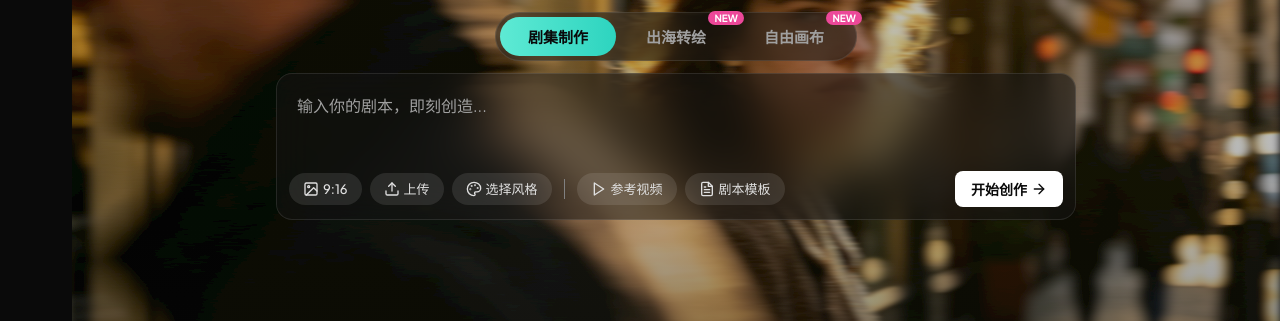
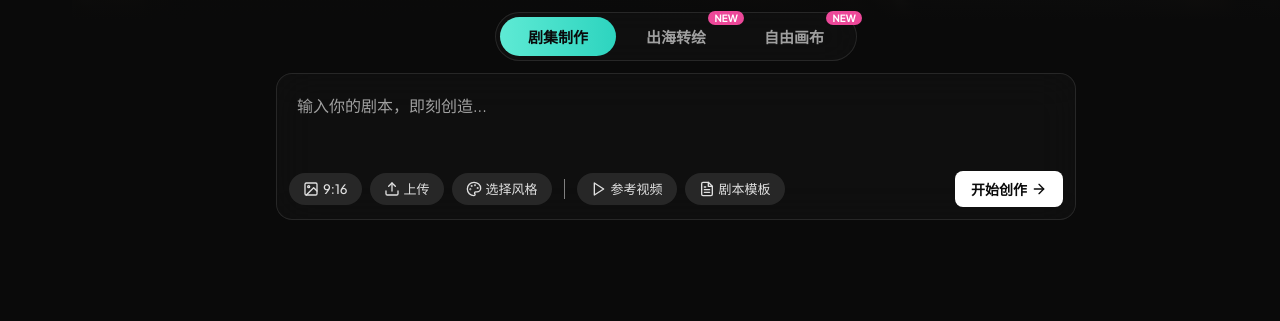
Before and after one commit to Cynthia-cym/lumenflow-redesign, a plain HTML site: page index-bg-option2.html in a window 1280 px wide. Shown: the part 252-573 px from the top of the page. Drawn offline with Linux system fonts and the light colour scheme.

Commit message:
fix: 遮罩层上移到-50vh，LumenShow区域纯黑背景

```diff
--- a/index-bg-option2.html
+++ b/index-bg-option2.html
@@ -49,7 +49,7 @@ body {
 }
 body::before {
   content: '';
-  position: absolute; top: 0; left: 0; width: 100%; height: 120vh;
+  position: absolute; top: -50vh; left: 0; width: 100%; height: 120vh;
   background-image: url('assets/bg/expanded-bg-03.jpg');
   background-size: cover; background-position: 60% 63%;
   background-repeat: no-repeat;
@@ -58,8 +58,8 @@ body::before {
 }
 body::after {
   content: '';
-  position: absolute; top: 0; left: 0; width: 100%; height: 120vh;
-  background: linear-gradient(180deg, rgba(10,10,10,0.2) 0%, rgba(10,10,10,0.3) 50%, rgba(10,10,10,0.5) 65%, rgba(10,10,10,0.7) 80%, rgba(10,10,10,0.9) 90%, var(--neutral-950) 100%);
+  position: absolute; top: -50vh; left: 0; width: 100%; height: 120vh;
+  background: linear-gradient(180deg, rgba(10,10,10,0.2) 0%, rgba(10,10,10,0.3) 25%, rgba(10,10,10,0.5) 40%, rgba(10,10,10,0.7) 50%, rgba(10,10,10,0.9) 60%, var(--neutral-950) 70%);
   z-index: 1;
 }
 html, body {
```
Also changed, not shown: index.html (+3 -3 lines).
